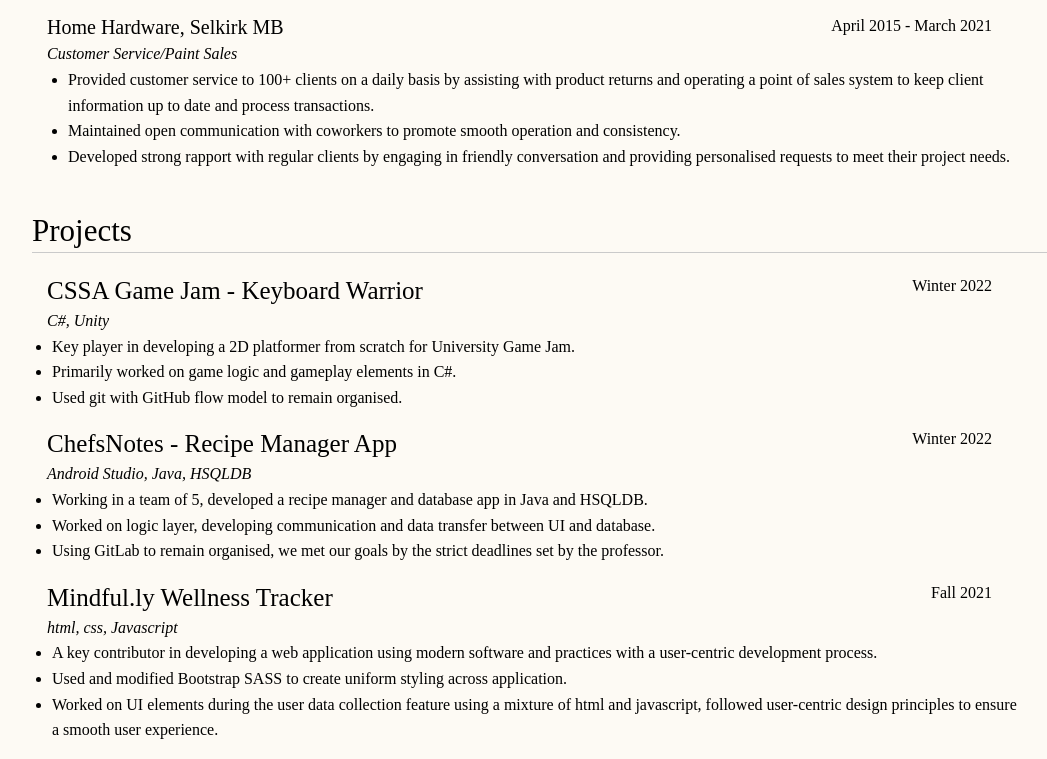
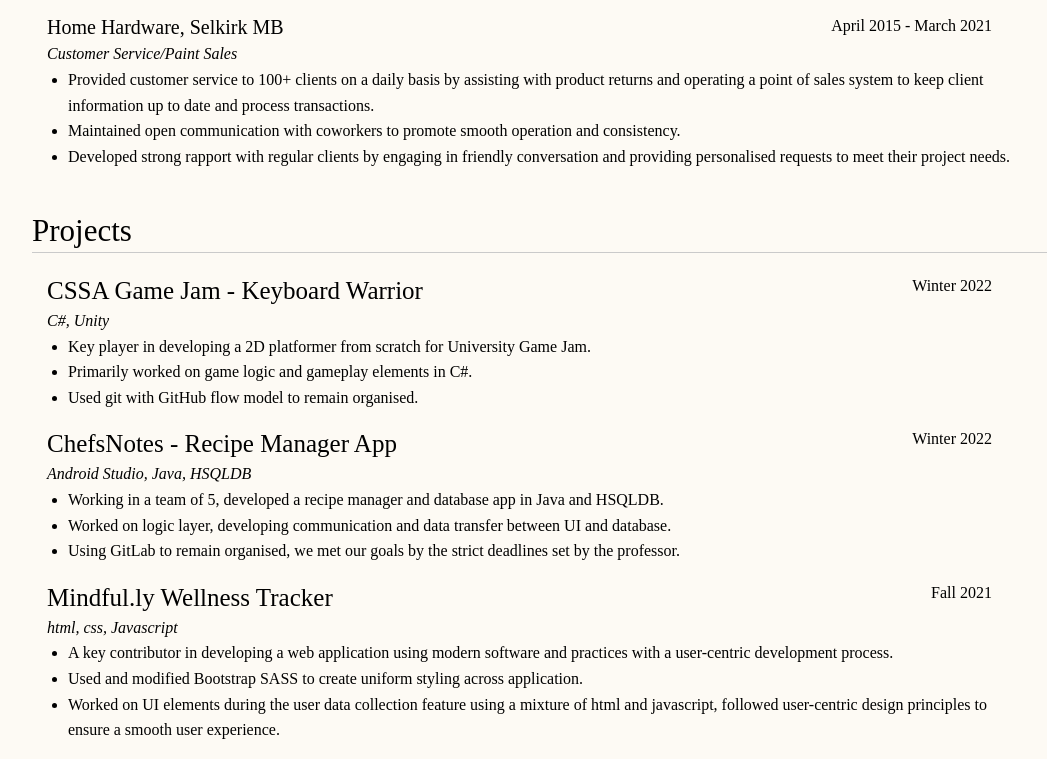
Before and after one commit to NyxBinary/resume, a plain HTML site: page index.html in a window 1280 px wide. Shown: the part 649-1408 px from the top of the page, without its empty margins (23-1070 px from the left). Drawn offline with Linux system fonts and the light colour scheme.

Commit message:
Minor fix

```diff
--- a/index.html
+++ b/index.html
@@ -111,7 +111,7 @@
             <div class="large-4 medium-4 small-4 cell">
                 <p class="text-right">Winter 2022</p>
             </div>
-            <ul class="no-top medium-10">
+            <ul class="no-top left-2 medium-10">
                 <li>Key player in developing a 2D platformer from scratch for University Game Jam.</li>
                 <li>Primarily worked on game logic and gameplay elements in C#.</li>
                 <li>Used git with GitHub flow model to remain organised.</li>
@@ -126,7 +126,7 @@
             <div class="small-4 cell">
                 <p class="text-right">Winter 2022</p>
             </div>
-            <ul class="no-top medium-10">
+            <ul class="no-top left-2 medium-10">
                 <li>Working in a team of 5, developed a recipe manager and database app in Java and HSQLDB.</li>
                 <li>Worked on logic layer, developing communication and data transfer between UI and database.</li>
                 <li>Using GitLab to remain organised, we met our goals by the strict deadlines set by the professor.</li>
@@ -141,7 +141,7 @@
             <div class="large-4 medium-4 small-4 cell">
                 <p class="text-right">Fall 2021</p>
             </div>
-            <ul class="no-top medium-10">
+            <ul class="no-top left-2 medium-10">
                 <li>A key contributor in developing a web application using modern software and practices with a user-centric development process.</li>
                 <li>Used and modified Bootstrap SASS to create uniform styling across application.</li>
                 <li>Worked on UI elements during the user data collection feature using a mixture of html and javascript, followed user-centric design principles to ensure a smooth user experience.</li>
```
